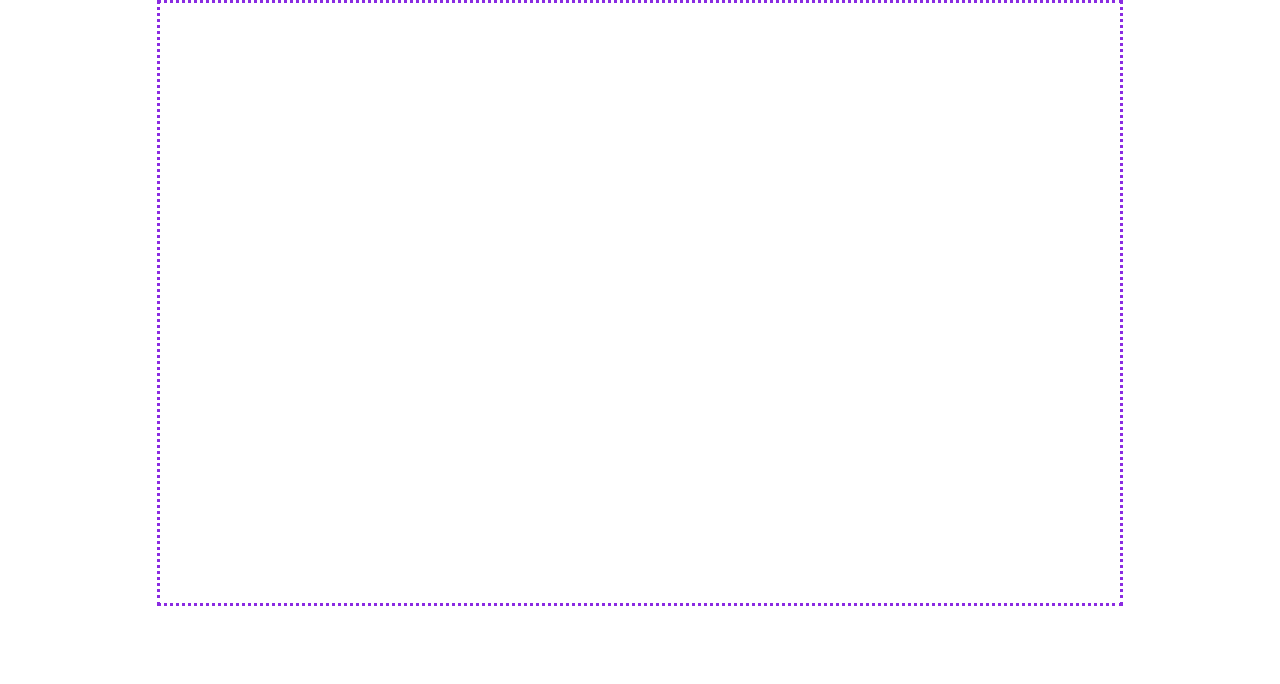
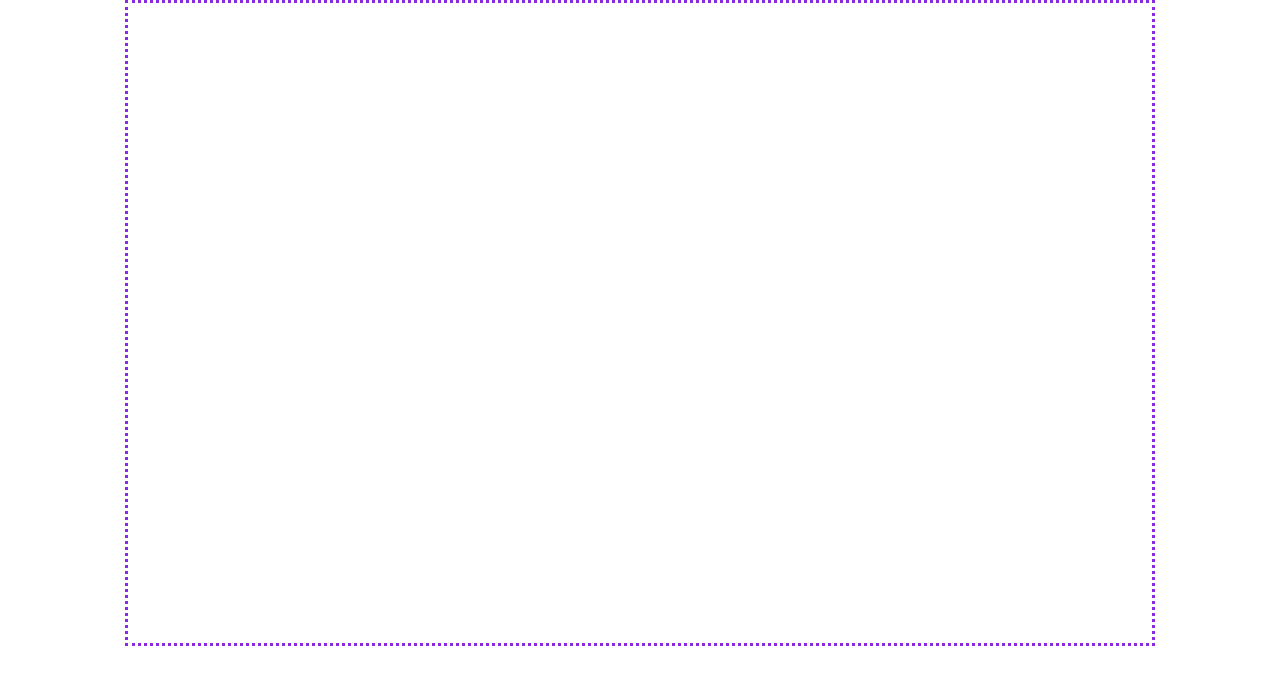
Before and after one commit to nicoledow/mandala-maker, a React (Create React App) app in the folder mandala-maker/: page / in a window 1280 px wide. Shown: the top 684 px of the page. Built offline with nearby package versions, Linux system fonts and the light colour scheme; the HTML template or start-up script is replaced by a standard one.

Commit message:
make height/width dynamic

```diff
--- a/mandala-maker/src/Containers/Canvas.js
+++ b/mandala-maker/src/Containers/Canvas.js
@@ -39,7 +39,7 @@ export default class Canvas extends React.Component {
 
     render() {
         return(
-            <canvas ref="canvas" height={window.innerHeight * 0.75} width={window.innerWidth * 0.75} >
+            <canvas ref="canvas" height={window.innerHeight * 0.8} width={window.innerWidth * 0.8}>
             </canvas>
         )
     }
```
